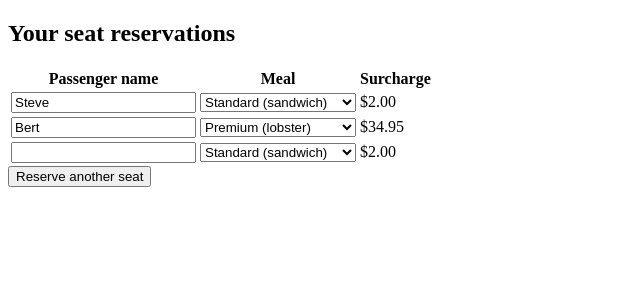
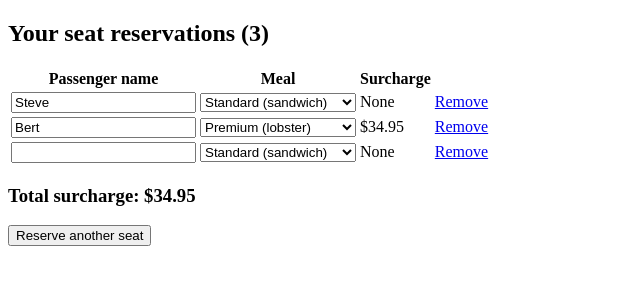
Before and after one commit to nolmit/webDev, a plain HTML site: page index.html in a window 1280 px wide. Both pictures are taken after a click on the button "Reserve another seat". Shown: the whole page, without its empty margins (0-640 px from the left). Drawn offline with Linux system fonts and the light colour scheme.

Commit message:
finish ko lesson 1

```diff
--- a/index.html
+++ b/index.html
@@ -14,7 +14,7 @@
 
 <body>
 
-<h2>Your seat reservations</h2>
+<h2>Your seat reservations (<span data-bind="text: seats().length"></span>)</h2>
 
 <table>
     <thead><tr>
@@ -26,10 +26,14 @@
         <td><input data-bind="value: name" /></td>
         <td><select data-bind="options: $root.availableMeals, value: meal, optionsText: 'mealName'"></select></td>
         <td data-bind="text: formattedPrice"></td>
+        <td><a href="#" data-bind="click: $root.removeSeat">Remove</a></td>
     </tr>
 </tbody>
 </table>
-<button data-bind="click: addSeat">Reserve another seat</button>
+<h3 data-bind="visible: totalSurcharge() > 0">
+    Total surcharge: $<span data-bind="text: totalSurcharge().toFixed(2)"></span>
+</h3>
+<button data-bind="click: addSeat, enable: seats().length < 7">Reserve another seat</button>
 
 </body>
 
--- a/viewModel.js
+++ b/viewModel.js
@@ -18,7 +18,7 @@ function ReservationsViewModel() {
 
     // Non-editable catalog data - would come from the server
     self.availableMeals = [
-        { mealName: "Standard (sandwich)", price: 2 },
+        { mealName: "Standard (sandwich)", price: 0 },
         { mealName: "Premium (lobster)", price: 34.95 },
         { mealName: "Ultimate (whole zebra)", price: 290 }
     ];
@@ -31,7 +31,15 @@ function ReservationsViewModel() {
 
     self.addSeat = function() {
         self.seats.push(new SeatReservation("", self.availableMeals[0]));
+    self.removeSeat = function(seat) { self.seats.remove(seat) }
     }
+
+   self.totalSurcharge = ko.computed(function() {
+	   var total = 0;
+	   for (var i = 0; i < self.seats().length; i++)
+	       total += self.seats()[i].meal().price;
+	   return total;
+});
 };
 
 
```
